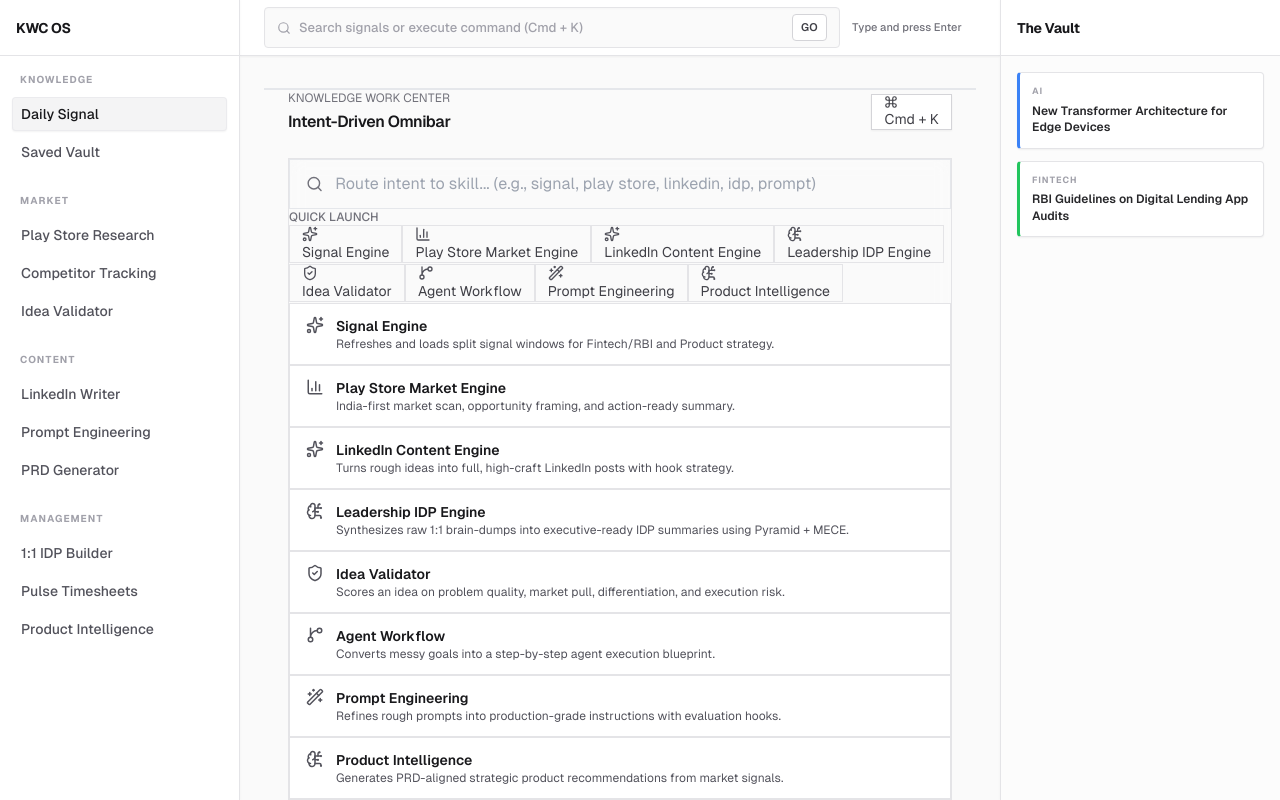
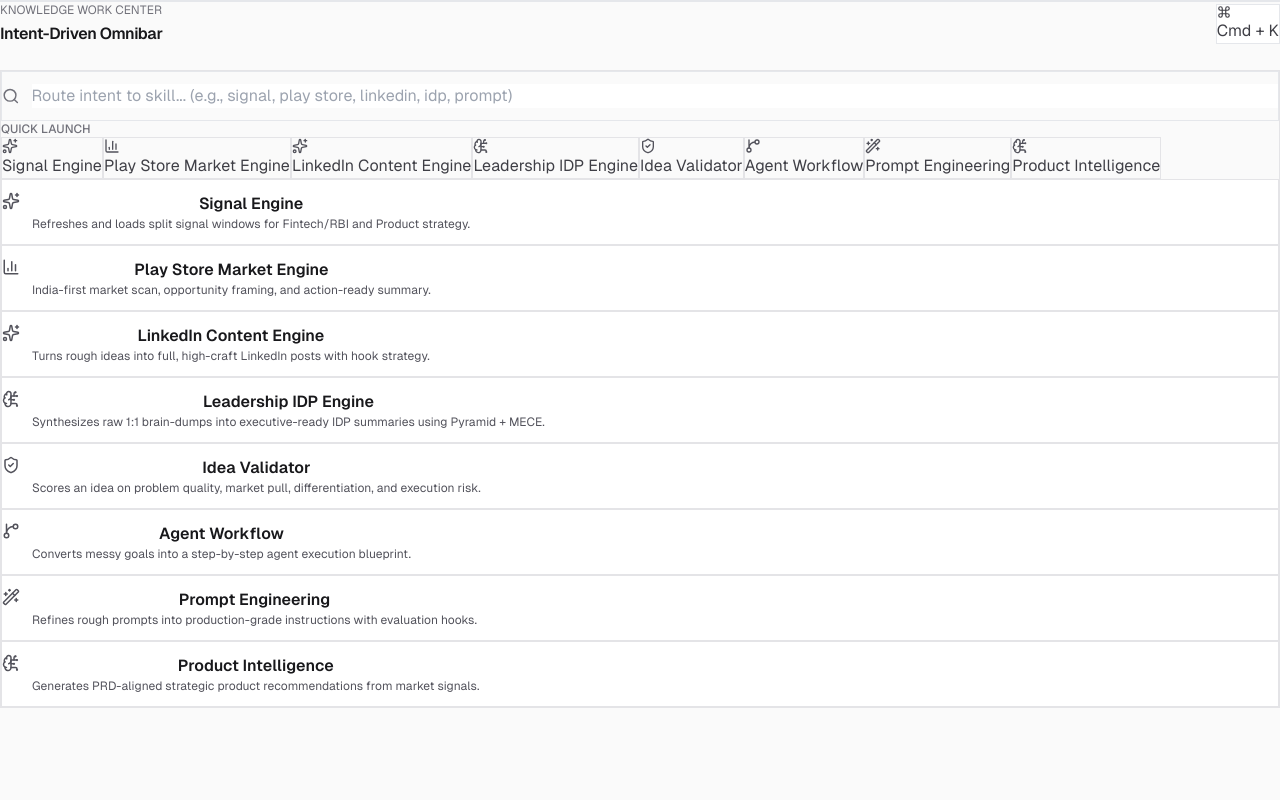
Before and after one commit to joydeep-pm/Opportunity-Research, a Next.js app: page / in a window 1280 px wide. Built offline with nearby package versions, Linux system fonts and the light colour scheme.

Commit message:
Remove nested shell and restore single coherent workspace layout

```diff
--- a/src/app/layout.tsx
+++ b/src/app/layout.tsx
@@ -1,10 +1,6 @@
-"use client";
-
+import type { Metadata } from "next";
 import localFont from "next/font/local";
 import "./globals.css";
-import { FormEvent, Suspense, useMemo, useState } from "react";
-import { useRouter, useSearchParams } from "next/navigation";
-import Link from "next/link";
 
 const geistSans = localFont({
   src: "./fonts/GeistVF.woff",
@@ -17,207 +13,10 @@ const geistMono = localFont({
   weight: "100 900",
 });
 
-const NAV_GROUPS = [
-  {
-    title: "Knowledge",
-    items: [
-      { id: "signal", label: "Daily Signal" },
-      { id: "vault", label: "Saved Vault" },
-    ],
-  },
-  {
-    title: "Market",
-    items: [
-      { id: "play-store", label: "Play Store Research" },
-      { id: "competitor", label: "Competitor Tracking" },
-      { id: "validator", label: "Idea Validator" },
-    ],
-  },
-  {
-    title: "Content",
-    items: [
-      { id: "linkedin", label: "LinkedIn Writer" },
-      { id: "prompt", label: "Prompt Engineering" },
-      { id: "prd", label: "PRD Generator" },
-    ],
-  },
-  {
-    title: "Management",
-    items: [
-      { id: "idp", label: "1:1 IDP Builder" },
-      { id: "pulse", label: "Pulse Timesheets" },
-      { id: "product", label: "Product Intelligence" },
-    ],
-  },
-];
-
-const TOOL_LABELS: Record<string, string> = NAV_GROUPS.flatMap((group) => group.items).reduce(
-  (acc, item) => {
-    acc[item.id] = item.label;
-    return acc;
-  },
-  {} as Record<string, string>,
-);
-
-function resolveToolIntent(query: string, fallback: string): string {
-  const q = query.trim().toLowerCase();
-  if (!q) return fallback;
-
-  if (q.includes("signal") || q.includes("daily") || q.includes("feed")) return "signal";
-  if (q.includes("vault") || q.includes("saved")) return "vault";
-  if (q.includes("play") || q.includes("market")) return "play-store";
-  if (q.includes("competitor") || q.includes("track")) return "competitor";
-  if (q.includes("validator") || q.includes("idea")) return "validator";
-  if (q.includes("linkedin") || q.includes("post") || q.includes("content")) return "linkedin";
-  if (q.includes("prompt")) return "prompt";
-  if (q.includes("prd")) return "prd";
-  if (q.includes("idp") || q.includes("1:1")) return "idp";
-  if (q.includes("pulse") || q.includes("timesheet")) return "pulse";
-  if (q.includes("product")) return "product";
-
-  return fallback;
-}
-
-function LayoutContent({ children }: { children: React.ReactNode }) {
-  const searchParams = useSearchParams();
-  const router = useRouter();
-  const currentTool = searchParams.get("tool") || "signal";
-  const isReadingExperience = currentTool === "signal" || currentTool === "vault";
-  const [commandQuery, setCommandQuery] = useState("");
-
-  const commandHint = useMemo(() => {
-    if (!commandQuery.trim()) return "Type and press Enter";
-    return `Open: ${TOOL_LABELS[resolveToolIntent(commandQuery, currentTool)] || "Current Tool"}`;
-  }, [commandQuery, currentTool]);
-
-  const runCommand = (event: FormEvent) => {
-    event.preventDefault();
-    const nextTool = resolveToolIntent(commandQuery, currentTool);
-    router.push(`/?tool=${nextTool}`);
-    setCommandQuery("");
-  };
-
-  return (
-    <div className="flex h-full w-full">
-      <aside className="z-20 flex w-[240px] shrink-0 flex-col items-stretch border-r border-zinc-200 bg-white shadow-[1px_0_2px_rgba(0,0,0,0.02)]">
-        <div className="flex h-14 shrink-0 items-center border-b border-zinc-200 px-4">
-          <span className="text-sm font-bold tracking-tight text-zinc-900">KWC OS</span>
-        </div>
-        <nav className="flex flex-1 flex-col gap-6 overflow-y-auto px-3 py-4">
-          {NAV_GROUPS.map((group) => (
-            <div key={group.title} className="flex flex-col gap-1">
-              <div className="mb-1.5 px-2 text-[10px] font-bold uppercase tracking-widest text-zinc-400">{group.title}</div>
-              {group.items.map((item) => {
-                const isActive = currentTool === item.id;
-                return (
-                  <Link
-                    key={item.id}
-                    href={`/?tool=${item.id}`}
-                    className={`rounded border px-2 py-1.5 text-left text-sm font-medium transition-colors ${
-                      isActive
-                        ? "border-zinc-200/50 bg-zinc-100 text-zinc-900 shadow-sm"
-                        : "border-transparent text-zinc-600 hover:bg-zinc-50 hover:text-zinc-900"
-                    }`}
-                  >
-                    {item.label}
-                  </Link>
-                );
-              })}
-            </div>
-          ))}
-        </nav>
-      </aside>
-
-      <main className="relative z-0 flex min-w-0 flex-1 flex-col bg-zinc-50">
-        <header className="sticky top-0 z-10 flex h-14 shrink-0 items-center border-b border-zinc-200 bg-white/95 px-6 shadow-sm backdrop-blur">
-          <form
-            onSubmit={runCommand}
-            className="flex max-w-xl flex-1 items-center gap-2 rounded border border-zinc-200 bg-zinc-50 px-3 py-1.5 shadow-[inset_0_1px_2px_rgba(0,0,0,0.02)] transition-all hover:border-zinc-300 hover:bg-white"
-          >
-            <svg
-              width="14"
-              height="14"
-              viewBox="0 0 24 24"
-              fill="none"
-              stroke="currentColor"
-              strokeWidth="2"
-              strokeLinecap="round"
-              strokeLinejoin="round"
-              className="shrink-0 text-zinc-400"
-            >
-              <circle cx="11" cy="11" r="8" />
-              <line x1="21" y1="21" x2="16.65" y2="16.65" />
-            </svg>
-            <input
-              value={commandQuery}
-              onChange={(event) => setCommandQuery(event.target.value)}
-              className="w-full bg-transparent text-[13px] font-medium text-zinc-700 outline-none placeholder:text-zinc-400"
-              placeholder="Search signals or execute command (Cmd + K)"
-              aria-label="Command search"
-            />
-            <button
-              type="submit"
-              className="rounded border border-zinc-300 bg-white px-2 py-1 text-[11px] font-semibold uppercase tracking-wide text-zinc-700 transition hover:bg-zinc-100"
-            >
-              Go
-            </button>
-          </form>
-          <div className="ml-3 text-[11px] font-medium text-zinc-500">{commandHint}</div>
-        </header>
-
-        <div className="relative w-full flex-1 overflow-y-auto">
-          <div className="mx-auto max-w-4xl px-6 py-8">{children}</div>
-        </div>
-      </main>
-
-      {isReadingExperience ? (
-        <aside className="z-20 flex w-[280px] shrink-0 flex-col border-l border-zinc-200 bg-white shadow-[-1px_0_2px_rgba(0,0,0,0.02)]">
-          <div className="flex h-14 shrink-0 items-center border-b border-zinc-200 px-4">
-            <h2 className="text-sm font-bold tracking-tight text-zinc-900">The Vault</h2>
-          </div>
-          <div className="flex flex-1 flex-col gap-3 overflow-y-auto bg-zinc-50/50 p-4">
-            <div className="cursor-pointer overflow-hidden rounded border border-zinc-200 border-l-[3px] border-l-blue-500 bg-white shadow-sm transition-shadow hover:shadow">
-              <div className="p-3">
-                <div className="mb-1 text-[9px] font-bold uppercase tracking-widest text-zinc-400">AI</div>
-                <h3 className="text-xs font-semibold leading-snug text-zinc-800 break-words">
-                  New Transformer Architecture for Edge Devices
-                </h3>
-              </div>
-            </div>
-            <div className="cursor-pointer overflow-hidden rounded border border-zinc-200 border-l-[3px] border-l-green-500 bg-white shadow-sm transition-shadow hover:shadow">
-              <div className="p-3">
-                <div className="mb-1 text-[9px] font-bold uppercase tracking-widest text-zinc-400">Fintech</div>
-                <h3 className="text-xs font-semibold leading-snug text-zinc-800 break-words">
-                  RBI Guidelines on Digital Lending App Audits
-                </h3>
-              </div>
-            </div>
-          </div>
-        </aside>
-      ) : (
-        <aside className="z-20 flex w-[280px] shrink-0 flex-col items-center justify-center border-l border-zinc-200 bg-zinc-50 p-6 text-center">
-          <div className="mb-4 flex h-12 w-12 items-center justify-center rounded-full border border-zinc-200 bg-white shadow-sm">
-            <svg
-              width="20"
-              height="20"
-              viewBox="0 0 24 24"
-              fill="none"
-              stroke="currentColor"
-              strokeWidth="2"
-              strokeLinecap="round"
-              strokeLinejoin="round"
-              className="text-zinc-400"
-            >
-              <polygon points="22 3 2 3 10 12.46 10 19 14 21 14 12.46 22 3" />
-            </svg>
-          </div>
-          <h3 className="mb-1 text-sm font-bold text-zinc-800">Contextual Tools</h3>
-          <p className="text-xs font-medium text-zinc-500">Filters and metadata for &quot;{currentTool}&quot; will appear here.</p>
-        </aside>
-      )}
-    </div>
-  );
-}
+export const metadata: Metadata = {
+  title: "Knowledge Work Center OS",
+  description: "Unified AI skill runtime for market research, content, and product intelligence",
+};
 
 export default function RootLayout({
   children,
@@ -226,15 +25,7 @@ export default function RootLayout({
 }>) {
   return (
     <html lang="en">
-      <body
-        className={`${geistSans.variable} ${geistMono.variable} h-screen w-screen overflow-hidden bg-zinc-50 text-zinc-900 antialiased selection:bg-zinc-200 selection:text-zinc-900`}
-      >
-        <Suspense
-          fallback={<div className="flex h-screen w-screen items-center justify-center bg-zinc-50 text-zinc-500">Loading KWC...</div>}
-        >
-          <LayoutContent>{children}</LayoutContent>
-        </Suspense>
-      </body>
+      <body className={`${geistSans.variable} ${geistMono.variable} antialiased`}>{children}</body>
     </html>
   );
 }
```
Also changed, not shown: tasks/lessons.md (+6 -0 lines), tasks/todo.md (+5 -0 lines).
